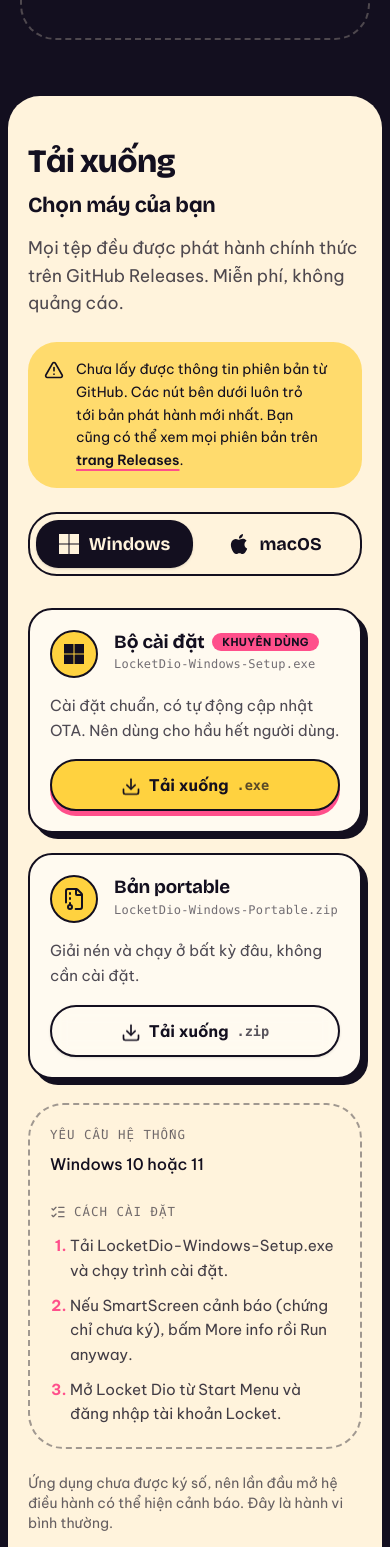
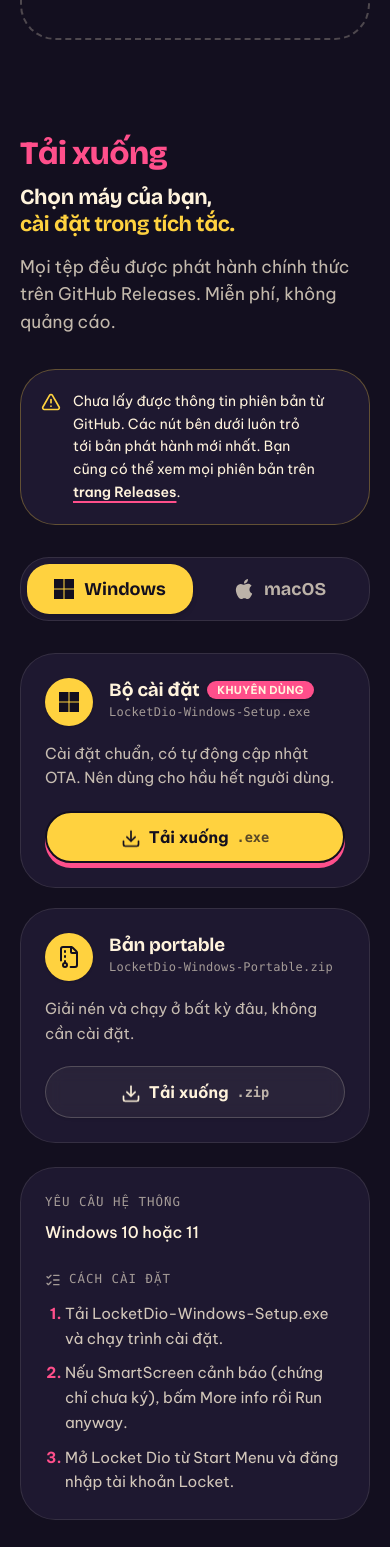
Before and after one commit to doi2523/Locket-Desktop, a React (Vite) app in the folder apps/website/: page / in a window 390 px wide. Shown: the part 1840-3387 px from the top of the page. Built offline with nearby package versions, Linux system fonts and the light colour scheme; no server answers.

Commit message:
feat: add momo donation QR image and update website UI components

```diff
--- a/apps/website/src/components/sections/DownloadSection.tsx
+++ b/apps/website/src/components/sections/DownloadSection.tsx
@@ -32,16 +32,16 @@ function ChecksumRow({ checksum }: { checksum: string }) {
     }
   };
   return (
-    <div className="flex items-center justify-between gap-3 rounded-xl bg-ink/[0.06] px-3 py-2.5 t-meta text-ink/70">
+    <div className="flex items-center justify-between gap-3 rounded-2xl border border-paper/10 bg-ink-3/60 px-3.5 py-2.5 t-meta text-paper/70">
       <span className="truncate" title={checksum}>
         {checksum}
       </span>
       <button
         type="button"
         onClick={copy}
-        className="inline-flex shrink-0 cursor-pointer items-center gap-1 font-sans font-semibold text-ink underline underline-offset-4 decoration-heart decoration-2"
+        className="inline-flex shrink-0 cursor-pointer items-center gap-1 font-sans font-semibold text-paper underline underline-offset-4 decoration-heart decoration-2 hover:text-heart transition-colors"
       >
-        {state === 'copied' ? <Check className="size-3.5" aria-hidden="true" /> : <Copy className="size-3.5" aria-hidden="true" />}
+        {state === 'copied' ? <Check className="size-3.5 text-butter" aria-hidden="true" /> : <Copy className="size-3.5" aria-hidden="true" />}
         <span aria-live="polite">{state === 'copied' ? 'Đã chép' : state === 'failed' ? 'Không chép được' : 'Chép SHA-256'}</span>
       </button>
     </div>
@@ -56,28 +56,32 @@ function FileCard({ file, delay }: { file: DownloadFile; delay: number }) {
   };
 
   return (
-    <article className="card-hard reveal space-y-4 p-5 sm:p-6" style={{ '--d': `${delay}s` } as React.CSSProperties}>
+    <article
+      className="reveal group flex flex-col justify-between gap-5 rounded-3xl border border-paper/10 bg-ink-2 p-6 transition-[transform,border-color] duration-300 hover:-translate-y-1 hover:border-paper/30 sm:p-8"
+      style={{ '--d': `${delay}s` } as React.CSSProperties}
+    >
+      <div className="space-y-4">
         <div className="flex items-start gap-4">
-        <div className="flex size-12 shrink-0 items-center justify-center rounded-2xl border-2 border-ink bg-butter text-ink">
+          <div className="flex size-12 shrink-0 items-center justify-center rounded-2xl bg-butter text-ink shadow-sm">
             <FileIcon file={file} />
           </div>
           <div className="min-w-0 flex-1">
-          <h3 className="t-h3 flex flex-wrap items-center gap-2">
+            <h3 className="t-h3 flex flex-wrap items-center gap-2 text-paper">
               {file.name}
               {file.recommended && (
-              <span className="rounded-full bg-heart px-2.5 py-0.5 font-sans text-[11px] font-bold uppercase tracking-wide text-ink">
+                <span className="rounded-full bg-heart px-2.5 py-0.5 font-sans text-[11px] font-bold uppercase tracking-wide text-paper shadow-sm">
                   Khuyên dùng
                 </span>
               )}
             </h3>
-          <p className="mt-0.5 break-all t-meta text-ink/60">{file.filename}</p>
+            <p className="mt-0.5 break-all t-meta text-paper/60">{file.filename}</p>
           </div>
         </div>
 
-      <p className="text-[0.95rem] leading-relaxed text-ink/75">{file.description}</p>
+        <p className="text-[0.95rem] leading-relaxed text-paper/75">{file.description}</p>
 
         {(file.size || file.downloadsCount !== undefined) && (
-        <ul className="flex flex-wrap gap-x-5 gap-y-1 text-sm text-ink/70">
+          <ul className="flex flex-wrap gap-x-5 gap-y-1 text-sm text-paper/70">
             {file.size && (
               <li className="flex items-center gap-1.5">
                 <HardDrive className="size-4" aria-hidden="true" />
@@ -92,8 +96,15 @@ function FileCard({ file, delay }: { file: DownloadFile; delay: number }) {
             )}
           </ul>
         )}
+      </div>
 
-      <Button asChild variant={file.recommended ? 'glow' : 'outline'} size="lg" className={`w-full gap-2 ${file.recommended ? '' : 'border-2 border-ink bg-transparent text-ink hover:bg-ink hover:text-paper'}`}>
+      <div className="space-y-3">
+        <Button
+          asChild
+          variant={file.recommended ? 'glow' : 'outline'}
+          size="lg"
+          className={`w-full gap-2 ${file.recommended ? '' : 'border border-paper/20 bg-paper/5 text-paper hover:bg-paper hover:text-ink'}`}
+        >
           <a href={file.downloadUrl} onClick={onClick}>
             {started ? (
               <>
@@ -110,29 +121,30 @@ function FileCard({ file, delay }: { file: DownloadFile; delay: number }) {
         </Button>
 
         {file.checksum && <ChecksumRow checksum={file.checksum} />}
+      </div>
     </article>
   );
 }
 
 function PlatformPanel({ platform }: { platform: PlatformDownload }) {
   return (
-    <div className="grid grid-cols-1 gap-6 lg:grid-cols-5">
+    <div className="mt-8 grid grid-cols-1 gap-6 sm:mt-10 lg:grid-cols-5">
       <div className="space-y-5 lg:col-span-3">
         {platform.files.map((f, i) => (
           <FileCard key={f.id} file={f} delay={i * 0.08} />
         ))}
       </div>
-      <aside className="space-y-6 self-start rounded-3xl border-2 border-dashed border-ink/40 p-5 sm:p-6 lg:col-span-2">
+      <aside className="space-y-6 self-start rounded-3xl border border-paper/10 bg-ink-2 p-6 sm:p-8 lg:col-span-2">
         <div>
-          <h3 className="eyebrow text-ink/60">Yêu cầu hệ thống</h3>
-          <p className="mt-1.5 font-medium">{platform.osRequirement}</p>
+          <h3 className="eyebrow text-paper/60">Yêu cầu hệ thống</h3>
+          <p className="mt-1.5 font-medium text-paper">{platform.osRequirement}</p>
         </div>
         <div>
-          <h3 className="eyebrow flex items-center gap-2 text-ink/60">
+          <h3 className="eyebrow flex items-center gap-2 text-paper/60">
             <ListChecks className="size-4" aria-hidden="true" />
             Cách cài đặt
           </h3>
-          <ol className="mt-3 list-decimal space-y-2.5 pl-5 text-[0.95rem] leading-relaxed text-ink/80 marker:font-bold marker:text-heart">
+          <ol className="mt-3 list-decimal space-y-2.5 pl-5 text-[0.95rem] leading-relaxed text-paper/80 marker:font-bold marker:text-heart">
             {platform.installSteps.map((step) => (
               <li key={step}>{step}</li>
             ))}
@@ -148,13 +160,13 @@ function ReleaseSummary({ data, loading }: { data: DownloadData; loading: boolea
   const link = 'font-semibold underline underline-offset-4 decoration-heart decoration-2';
 
   if (loading) {
-    return <div className="h-14 animate-pulse rounded-2xl bg-ink/10" role="status" aria-label="Đang tải thông tin phiên bản" />;
+    return <div className="h-16 animate-pulse rounded-3xl border border-paper/10 bg-ink-2" role="status" aria-label="Đang tải thông tin phiên bản" />;
   }
 
   if (!release.version) {
     return (
-      <div className="flex items-start gap-3 rounded-2xl bg-butter/70 p-4 text-sm leading-relaxed" role="status">
-        <TriangleAlert className="mt-0.5 size-5 shrink-0" aria-hidden="true" />
+      <div className="flex items-start gap-3 rounded-3xl border border-butter/30 bg-ink-2 p-5 text-sm text-paper leading-relaxed" role="status">
+        <TriangleAlert className="mt-0.5 size-5 shrink-0 text-butter" aria-hidden="true" />
         <p>
           {source === 'fallback' && 'Chưa lấy được thông tin phiên bản từ GitHub. Các nút bên dưới luôn trỏ tới bản phát hành mới nhất. Bạn cũng có thể xem mọi phiên bản trên '}
           <a href={release.url} className={link} target="_blank" rel="noreferrer">
@@ -167,7 +179,7 @@ function ReleaseSummary({ data, loading }: { data: DownloadData; loading: boolea
   }
 
   return (
-    <div className="space-y-3 rounded-2xl bg-ink p-4 text-paper sm:p-5">
+    <div className="space-y-3 rounded-3xl border border-paper/10 bg-ink-2 p-5 sm:p-6 text-paper shadow-sm">
       <div className="flex flex-wrap items-center gap-x-5 gap-y-2 text-sm">
         <span className="font-display text-lg font-bold">Phiên bản {release.version}</span>
         {release.publishedAt && <span className="text-paper/70">Phát hành {formatDate(release.publishedAt)}</span>}
@@ -180,8 +192,8 @@ function ReleaseSummary({ data, loading }: { data: DownloadData; loading: boolea
       </div>
       {release.notes && (
         <details className="text-sm text-paper/80">
-          <summary className="cursor-pointer font-semibold text-paper">Có gì mới</summary>
-          <pre className="mt-2 max-h-56 overflow-auto whitespace-pre-wrap font-sans leading-relaxed">{release.notes}</pre>
+          <summary className="cursor-pointer font-semibold text-paper hover:text-butter transition-colors">Có gì mới</summary>
+          <pre className="mt-2 max-h-56 overflow-auto whitespace-pre-wrap font-sans leading-relaxed text-paper/70">{release.notes}</pre>
         </details>
       )}
     </div>
@@ -190,25 +202,29 @@ function ReleaseSummary({ data, loading }: { data: DownloadData; loading: boolea
 
 export const DownloadSection: React.FC<DownloadSectionProps> = ({ data, loading, platform, onPlatformChange, detected }) => {
   const trigger =
-    'h-full cursor-pointer gap-2.5 rounded-xl px-4 font-display text-lg font-bold text-ink transition-colors data-[state=active]:bg-ink data-[state=active]:text-paper';
+    'h-full cursor-pointer gap-2.5 rounded-xl px-4 font-display text-lg font-bold text-paper/70 transition-all data-[state=active]:bg-butter data-[state=active]:text-ink data-[state=active]:shadow-md hover:text-paper';
 
   return (
-    <section id="download" aria-labelledby="download-title" className="relative z-10 mx-2 rounded-[2rem] bg-paper text-ink sm:mx-4 sm:rounded-[3rem]">
-      <div className="mx-auto max-w-5xl space-y-6 px-5 py-12 sm:space-y-8 sm:px-8 sm:py-16">
-        <div className="reveal max-w-2xl">
-          <h2 id="download-title" className="t-h2">
+    <section id="download" aria-labelledby="download-title" className="relative z-10 pb-10 pt-10 sm:pb-14 sm:pt-16">
+      <div className="mx-auto max-w-7xl px-5 sm:px-8">
+        <div className="reveal max-w-3xl">
+          <h2 id="download-title" className="t-h2 text-heart">
             Tải xuống
           </h2>
-          <p className="t-sub mt-3">Chọn máy của bạn</p>
-          <p className="t-lead mt-4 text-ink/75">Mọi tệp đều được phát hành chính thức trên GitHub Releases. Miễn phí, không quảng cáo.</p>
+          <p className="t-sub mt-3 text-paper">
+            Chọn máy của bạn, <span className="text-butter">cài đặt trong tích tắc.</span>
+          </p>
+          <p className="t-lead mt-4 text-paper/75">
+            Mọi tệp đều được phát hành chính thức trên GitHub Releases. Miễn phí, không quảng cáo.
+          </p>
         </div>
 
-        <div className="reveal">
+        <div className="reveal mt-8 sm:mt-10">
           <ReleaseSummary data={data} loading={loading} />
         </div>
 
-        <Tabs value={platform} onValueChange={(v) => onPlatformChange(v as PlatformId)} className="w-full">
-          <TabsList aria-label="Hệ điều hành" className="mb-8 grid h-16 w-full max-w-lg grid-cols-2 gap-1 rounded-2xl border-2 border-ink bg-transparent p-1.5">
+        <Tabs value={platform} onValueChange={(v) => onPlatformChange(v as PlatformId)} className="mt-8 sm:mt-10 w-full">
+          <TabsList aria-label="Hệ điều hành" className="grid h-16 w-full max-w-lg grid-cols-2 gap-1 rounded-2xl border border-paper/10 bg-ink-2 p-1.5">
             <TabsTrigger value="windows" className={trigger}>
               <WindowsIcon className="size-5" />
               Windows
@@ -228,8 +244,8 @@ export const DownloadSection: React.FC<DownloadSectionProps> = ({ data, loading,
           ))}
         </Tabs>
 
-        <p className="text-sm text-ink/65">
-          Ứng dụng chưa được ký số, nên lần đầu mở hệ điều hành có thể hiện cảnh báo. Đây là hành vi bình thường.
+        <p className="mt-8 text-sm text-paper/60 sm:mt-10">
+          * Ứng dụng chưa được ký số, nên lần đầu mở hệ điều hành có thể hiện cảnh báo. Đây là hành vi bình thường.
         </p>
       </div>
     </section>
--- a/apps/website/src/components/sections/FeaturesSection.tsx
+++ b/apps/website/src/components/sections/FeaturesSection.tsx
@@ -1,5 +1,16 @@
 import * as React from 'react';
-import { Camera, Flame, LayoutGrid, MessageCircle, Palette, RefreshCw, type LucideIcon } from 'lucide-react';
+import {
+  Camera,
+  Eye,
+  Flame,
+  LayoutGrid,
+  MessageCircle,
+  Palette,
+  RefreshCw,
+  X,
+  type LucideIcon,
+} from 'lucide-react';
+import { Dialog as RadixDialog } from 'radix-ui';
 
 interface Feature {
   icon: LucideIcon;
@@ -68,7 +79,16 @@ const FEATURES: Feature[] = [
   },
 ];
 
-export const FeaturesSection: React.FC = () => (
+export const FeaturesSection: React.FC = () => {
+  const [selectedFeature, setSelectedFeature] = React.useState<Feature | null>(null);
+  const [isOpen, setIsOpen] = React.useState(false);
+
+  const handleOpen = (f: Feature) => {
+    setSelectedFeature(f);
+    setIsOpen(true);
+  };
+
+  return (
     <section id="features" aria-labelledby="features-title" className="relative z-10 pb-6 pt-10 sm:pb-8 sm:pt-14">
       <div className="mx-auto max-w-7xl px-5 sm:px-8">
         <div className="reveal max-w-3xl">
@@ -89,7 +109,19 @@ export const FeaturesSection: React.FC = () => (
                 className={`reveal group flex flex-col overflow-hidden rounded-3xl border border-paper/10 bg-ink-2 transition-[transform,border-color] duration-300 hover:-translate-y-1 hover:border-paper/30 ${f.span}`}
                 style={{ '--d': `${(i % 3) * 0.08}s` } as React.CSSProperties}
               >
-              <div className="relative h-52 overflow-hidden bg-ink-3 sm:h-60">
+                <div
+                  role="button"
+                  tabIndex={0}
+                  onClick={() => handleOpen(f)}
+                  onKeyDown={(e) => {
+                    if (e.key === 'Enter' || e.key === ' ') {
+                      e.preventDefault();
+                      handleOpen(f);
+                    }
+                  }}
+                  className="group/img relative h-52 w-full cursor-pointer overflow-hidden bg-ink-3 text-left focus:outline-none focus-visible:ring-2 focus-visible:ring-butter sm:h-60"
+                  aria-label={`Xem ảnh: ${f.title}`}
+                >
                   <img
                     src={f.image}
                     alt={f.alt}
@@ -97,9 +129,15 @@ export const FeaturesSection: React.FC = () => (
                     decoding="async"
                     width={1280}
                     height={800}
-                  className="size-full object-cover object-left-top transition-transform duration-500 group-hover:scale-[1.03]"
+                    className="size-full object-cover object-left-top transition-transform duration-500 group-hover/img:scale-[1.05]"
                   />
+                  <div className="absolute inset-0 flex items-center justify-center bg-ink/35 opacity-0 backdrop-blur-[2px] transition-all duration-300 group-hover/img:opacity-100">
+                    <span className="inline-flex size-11 items-center justify-center rounded-2xl border border-paper/20 bg-ink-2/80 text-butter shadow-xl backdrop-blur-md transition-transform duration-300 group-hover/img:scale-110">
+                      <Eye className="size-5" aria-hidden="true" />
+                    </span>
                   </div>
+                </div>
+
                 <div className="flex flex-1 flex-col gap-3 p-6">
                   <span className={`inline-flex size-10 items-center justify-center rounded-xl ${f.chip}`}>
                     <Icon className="size-5" aria-hidden="true" />
@@ -112,5 +150,55 @@ export const FeaturesSection: React.FC = () => (
           })}
         </ul>
       </div>
+
+      <RadixDialog.Root open={isOpen} onOpenChange={setIsOpen}>
+        {selectedFeature && (
+          <RadixDialog.Portal>
+            <RadixDialog.Overlay className="fixed inset-0 z-50 bg-black/80 backdrop-blur-md duration-200 ease-out data-[state=open]:animate-in data-[state=closed]:animate-out data-[state=closed]:fade-out-0 data-[state=open]:fade-in-0" />
+            <RadixDialog.Content
+              className="fixed left-[50%] top-[50%] z-50 flex max-h-[92vh] w-[95vw] max-w-5xl translate-x-[-50%] translate-y-[-50%] flex-col overflow-hidden rounded-3xl border border-paper/15 bg-ink-2 shadow-2xl backdrop-blur-2xl duration-200 ease-out data-[state=open]:animate-in data-[state=closed]:animate-out data-[state=closed]:fade-out-0 data-[state=open]:fade-in-0 data-[state=closed]:zoom-out-95 data-[state=open]:zoom-in-95 focus:outline-none"
+              aria-describedby="feature-dialog-desc"
+            >
+              {/* Header */}
+              <div className="flex items-center justify-between gap-4 border-b border-paper/10 bg-ink-2 px-5 py-4 sm:px-6">
+                <div className="flex min-w-0 items-center gap-3">
+                  <span className={`inline-flex size-9 shrink-0 items-center justify-center rounded-xl ${selectedFeature.chip}`}>
+                    {React.createElement(selectedFeature.icon, { className: 'size-4.5', 'aria-hidden': true })}
+                  </span>
+                  <div className="min-w-0">
+                    <RadixDialog.Title className="t-h3 truncate text-paper">
+                      {selectedFeature.title}
+                    </RadixDialog.Title>
+                    <RadixDialog.Description
+                      id="feature-dialog-desc"
+                      className="mt-0.5 line-clamp-1 text-xs text-paper/70 sm:text-sm"
+                    >
+                      {selectedFeature.desc}
+                    </RadixDialog.Description>
+                  </div>
+                </div>
+                <RadixDialog.Close
+                  aria-label="Đóng"
+                  className="inline-flex size-9 shrink-0 cursor-pointer items-center justify-center rounded-xl border border-paper/15 bg-ink-3/60 text-paper/80 transition-colors hover:bg-paper/10 hover:text-paper focus:outline-none"
+                >
+                  <X className="size-4.5" />
+                </RadixDialog.Close>
+              </div>
+
+              {/* Image Preview Container */}
+              <div className="relative flex flex-1 items-center justify-center overflow-auto bg-ink/70 p-3 sm:p-6">
+                <img
+                  src={selectedFeature.image}
+                  alt={selectedFeature.alt}
+                  width={1280}
+                  height={800}
+                  className="max-h-[75vh] w-auto max-w-full rounded-2xl object-contain shadow-2xl ring-1 ring-paper/10"
+                />
+              </div>
+            </RadixDialog.Content>
+          </RadixDialog.Portal>
+        )}
+      </RadixDialog.Root>
     </section>
   );
+};
--- a/apps/website/src/components/sections/SupportSection.tsx
+++ b/apps/website/src/components/sections/SupportSection.tsx
@@ -1,32 +1,9 @@
 import * as React from 'react';
-import { Check, Copy, Star } from 'lucide-react';
+import { Star } from 'lucide-react';
 import { GithubIcon } from '@/components/icons/GithubIcon';
 import { Button } from '@/components/ui/button';
 
-const ACCOUNT = '0369882523';
-const VIETQR_URL =
-  'https://img.vietqr.io/image/MB-0369882523-compact2.png?amount=0&addInfo=Ung%20ho%20Locket%20Dio&accountName=DAO%20VAN%20DOI';
-
-function CopyAccount() {
-  const [state, setState] = React.useState<'idle' | 'copied' | 'failed'>('idle');
-  const copy = async () => {
-    try {
-      await navigator.clipboard.writeText(ACCOUNT);
-      setState('copied');
-      setTimeout(() => setState('idle'), 2000);
-    } catch {
-      setState('failed');
-    }
-  };
-  return (
-    <Button type="button" variant="outline" onClick={copy} className="w-full gap-2 border-paper/30 bg-transparent text-paper hover:bg-paper/10">
-      {state === 'copied' ? <Check className="size-4" aria-hidden="true" /> : <Copy className="size-4" aria-hidden="true" />}
-      <span aria-live="polite">
-        {state === 'copied' ? 'Đã chép số tài khoản' : state === 'failed' ? 'Không chép được, hãy chép thủ công' : 'Chép số tài khoản'}
-      </span>
-    </Button>
-  );
-}
+const DONATE_IMAGE_URL = '/images/donate_momo.png';
 
 export const SupportSection: React.FC = () => (
   <section id="support" aria-labelledby="support-title" className="relative z-10 pb-6 pt-14 sm:pb-8 sm:pt-20">
@@ -45,28 +22,27 @@ export const SupportSection: React.FC = () => (
 
       <div className="mt-8 grid gap-5 sm:mt-10 lg:grid-cols-[1.5fr_1fr]">
         <div className="reveal grid gap-6 rounded-3xl border border-paper/10 bg-ink-2 p-6 sm:grid-cols-[auto_1fr] sm:items-center sm:gap-8 sm:p-8">
-          <div className="mx-auto w-full max-w-[16rem] rounded-2xl bg-white p-3 sm:mx-0">
+          <div className="mx-auto w-full max-w-[17rem] overflow-hidden rounded-2xl bg-white p-2.5 sm:mx-0 shadow-md">
             <img
-              src={VIETQR_URL}
-              alt="Mã QR VietQR chuyển khoản tới MB Bank, tài khoản 0369882523, chủ tài khoản Đào Văn Đợi"
-              width={512}
-              height={640}
+              src={DONATE_IMAGE_URL}
+              alt="Mã QR ủng hộ MoMo - Đào Văn Đợi"
+              width={1290}
+              height={1410}
               loading="lazy"
               decoding="async"
-              className="h-auto w-full"
+              className="h-auto w-full rounded-xl object-contain"
             />
           </div>
-          <div className="space-y-5">
+          <div className="space-y-4">
             <div>
-              <h3 className="t-h3 text-paper">Chuyển khoản ngân hàng</h3>
-              <p className="mt-1 text-sm text-paper/65">Quét mã bằng app ngân hàng bất kỳ hỗ trợ VietQR.</p>
+              <h3 className="t-h3 text-paper">Ủng hộ qua MoMo / Chuyển khoản</h3>
+              <p className="mt-2 text-sm leading-relaxed text-paper/70">
+                Quét mã QR trực tiếp bằng ứng dụng MoMo hoặc bất kỳ ứng dụng ngân hàng nào hỗ trợ VietQR để gửi lời nhắn và tiếp sức cho dự án.
+              </p>
             </div>
-            <dl className="rounded-2xl bg-ink-3 p-4 text-sm">
-              <dt className="text-paper/60">MB Bank</dt>
-              <dd className="mt-1 break-all font-mono text-xl font-bold tracking-wider text-paper">{ACCOUNT}</dd>
-              <dd className="mt-1 text-paper/60">ĐÀO VĂN ĐÔI</dd>
-            </dl>
-            <CopyAccount />
+            <p className="text-xs text-paper/50">
+              * Mọi sự đóng góp đều được trân trọng và dùng cho chi phí duy trì máy chủ &amp; phát triển tính năng mới.
+            </p>
           </div>
         </div>
 
```
Also changed, not shown: apps/website/public/images/donate_momo.png (added). Lines whose indentation alone changed are shown as unchanged.
